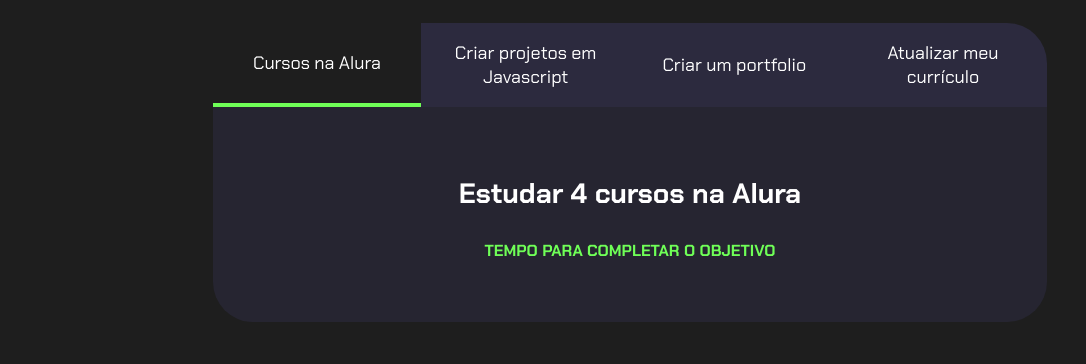
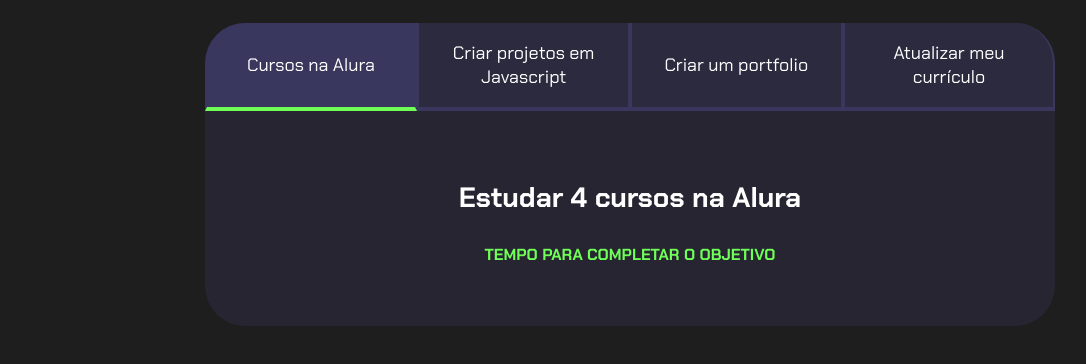
Before and after one commit to LCSHNR/Javascript-projetos-de-vida, a plain HTML site: page index.html in a window 1280 px wide. Shown: the part 80-444 px from the top of the page, without its empty margins (10-1096 px from the left). Drawn offline with Linux system fonts and the light colour scheme.

Commit message:
classlist

```diff
--- a/style.css
+++ b/style.css
@@ -42,9 +42,9 @@ body{
     font-size: 18px;
     align-items: center;
     width: 100%;
-    border-bottom: 4px solid var(--branco-ativo);
-    border-left: 2px solid var(--branco-ativo);
-    border-right: 2px solid var(--branco-ativo);
+    border-bottom: 4px solid var(--botao-ativo);
+    border-left: 2px solid var(--botao-ativo);
+    border-right: 2px solid var(--botao-ativo);
     border-top: none;
 }
 .botao:first-child{
@@ -56,7 +56,7 @@ body{
 }
 
 .botao.ativo{
-    background-color: var(--branco-ativo);
+    background-color: var(--botao-ativo);
     border-bottom: 4px solid var(--verde);
 }
 .abas-textos{
```
